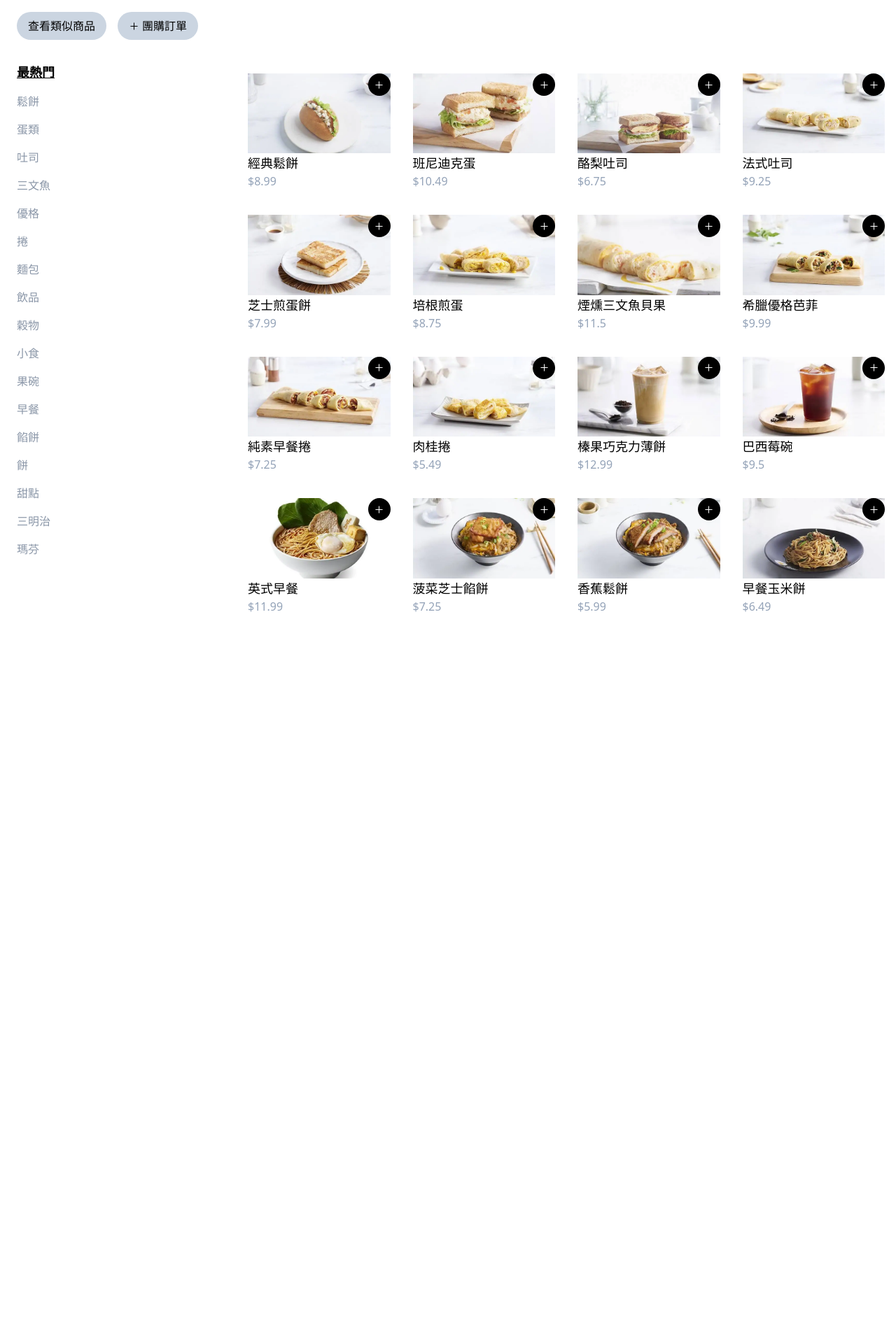
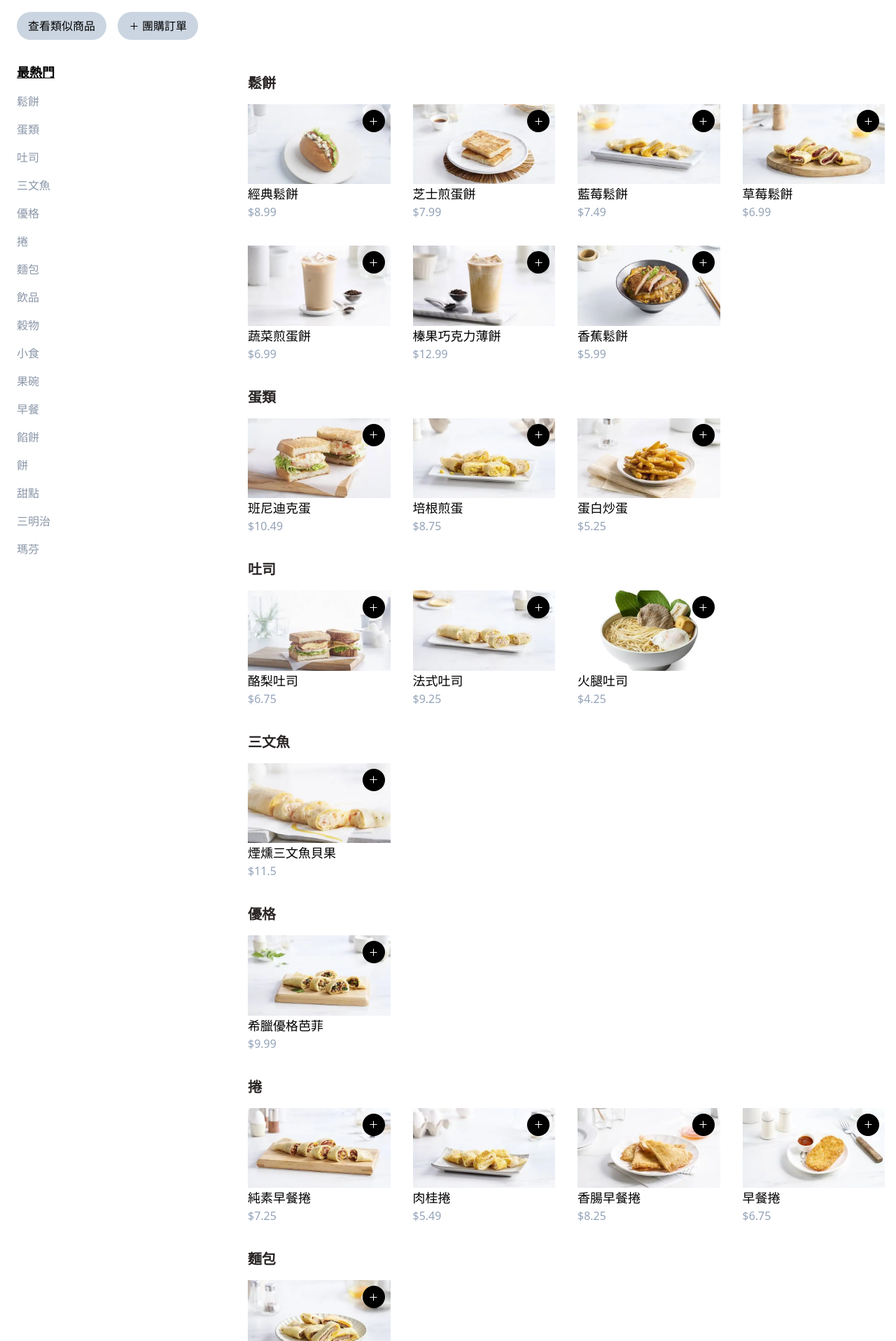
Before and after one commit to 4genie/202309-modern-react-project, a Next.js app: page / in a window 1280 px wide. Shown: the part 503-2420 px from the top of the page at 70% size. Before the commit the page ends 1402 px from the top, so only its background shows below. Built offline with nearby package versions, Linux system fonts and the light colour scheme.

Commit message:
feat:fetch data to CategoryItems

```diff
--- a/src/component/CategoryItems/index.js
+++ b/src/component/CategoryItems/index.js
@@ -1,94 +1,38 @@
-import Item from '../Item';
-const CategoryItems = () => {
-  const breakfastItems = [
-    {
-      image: 'images/1.webp',
-      title: '經典鬆餅',
-      price: 8.99,
-    },
-    {
-      image: 'images/2.webp',
-      title: '班尼迪克蛋',
-      price: 10.49,
-    },
-    {
-      image: 'images/3.webp',
-      title: '酪梨吐司',
-      price: 6.75,
-    },
-    {
-      image: 'images/4.webp',
-      title: '法式吐司',
-      price: 9.25,
-    },
-    {
-      image: 'images/5.webp',
-      title: '芝士煎蛋餅',
-      price: 7.99,
-    },
-    {
-      image: 'images/6.webp',
-      title: '培根煎蛋',
-      price: 8.75,
-    },
-    {
-      image: 'images/7.webp',
-      title: '煙燻三文魚貝果',
-      price: 11.5,
-    },
-    {
-      image: 'images/8.webp',
-      title: '希臘優格芭菲',
-      price: 9.99,
-    },
-    {
-      image: 'images/9.webp',
-      title: '純素早餐捲',
-      price: 7.25,
-    },
-    {
-      image: 'images/10.webp',
-      title: '肉桂捲',
-      price: 5.49,
-    },
-    {
-      image: 'images/21.webp',
-      title: '榛果巧克力薄餅',
-      price: 12.99,
-    },
-    {
-      image: 'images/22.webp',
-      title: '巴西莓碗',
-      price: 9.5,
-    },
-    {
-      image: 'images/23.webp',
-      title: '英式早餐',
-      price: 11.99,
-    },
-    {
-      image: 'images/24.webp',
-      title: '菠菜芝士餡餅',
-      price: 7.25,
-    },
-    {
-      image: 'images/25.webp',
-      title: '香蕉鬆餅',
-      price: 5.99,
-    },
-    {
-      image: 'images/26.webp',
-      title: '早餐玉米餅',
-      price: 6.49,
-    },
-  ];
+import { forwardRef, useEffect } from 'react';
+import map from 'lodash/map';
+import Item from '@/component/Item';
+const CategoryItems = forwardRef(function CategoryItems(
+  { data, active, onClick },
+  ref
+) {
+  useEffect(() => {
+    const activeElement = document.querySelector(`[data-name="${active}"]`);
+    activeElement?.scrollIntoView({
+      behavior: 'smooth',
+      block: 'start',
+    });
+  }, [active]);
   return (
-    <div className="grid grid-cols-4 ">
-      {breakfastItems.map((item, index) => (
-        <Item key={`${item.title}-${index}`} data={item} />
-      ))}
+    <div className="pb-[100px]" ref={ref}>
+      {map(data, (items, title) => {
+        return (
+          <div key={title} data-category={title}>
+            <div
+              data-name={title}
+              className="px-4 text-xl font-bold text-stone-800 mt-4"
+            >
+              {title}
+            </div>
+            <div className="grid grid-cols-4 ">
+              {items?.map((item) => (
+                <Item key={item.id} data={item} onClick={onClick} />
+              ))}
+            </div>
+          </div>
+        );
+      })}
     </div>
   );
-};
+});
 
 export default CategoryItems;
--- a/src/component/Item/index.js
+++ b/src/component/Item/index.js
@@ -41,7 +41,7 @@ const Item = ({ data = {} }) => {
 
       <div
         className={cx(
-          'absolute p-2 top-4 right-4 w-8 h-8 flex items-center justify-center gap-2 bg-black text-white rounded-full  hover:opacity-75 transition-all',
+          'absolute top-6 right-6 w-8 h-8 flex items-center justify-center gap-2 bg-black text-white rounded-full  hover:opacity-75 transition-all',
           { 'w-auto justify-between px-2': isAddBtn }
         )}
       >
--- a/src/component/MenuCategory/MenuItem.js
+++ b/src/component/MenuCategory/MenuItem.js
@@ -4,7 +4,7 @@ const MenuItem = ({ label, active, onClick }) => {
     <div
       onClick={onClick}
       className={cx(
-        'text-slate-500 py-2 hover: opacity-75 transition-opacity',
+        'text-slate-500 py-2 hover: opacity-75 transition-opacity cursor-pointer',
         { 'underline text-slate-900': active }
       )}
     >
--- a/src/data/mockData.json
+++ b/src/data/mockData.json
@@ -1,210 +1,210 @@
 [
   {
     "id": 1,
-    "image": "items/1.webp",
+    "image": "images/1.webp",
     "title": "經典鬆餅",
     "price": 8.99,
     "category": "鬆餅"
   },
   {
     "id": 2,
-    "image": "items/2.webp",
+    "image": "images/2.webp",
     "title": "班尼迪克蛋",
     "price": 10.49,
     "category": "蛋類"
   },
   {
     "id": 3,
-    "image": "items/3.webp",
+    "image": "images/3.webp",
     "title": "酪梨吐司",
     "price": 6.75,
     "category": "吐司"
   },
   {
     "id": 4,
-    "image": "items/4.webp",
+    "image": "images/4.webp",
     "title": "法式吐司",
     "price": 9.25,
     "category": "吐司"
   },
   {
     "id": 5,
-    "image": "items/5.webp",
+    "image": "images/5.webp",
     "title": "芝士煎蛋餅",
     "price": 7.99,
     "category": "鬆餅"
   },
   {
     "id": 6,
-    "image": "items/6.webp",
+    "image": "images/6.webp",
     "title": "培根煎蛋",
     "price": 8.75,
     "category": "蛋類"
   },
   {
     "id": 7,
-    "image": "items/7.webp",
+    "image": "images/7.webp",
     "title": "煙燻三文魚貝果",
     "price": 11.5,
     "category": "三文魚"
   },
   {
     "id": 8,
-    "image": "items/8.webp",
+    "image": "images/8.webp",
     "title": "希臘優格芭菲",
     "price": 9.99,
     "category": "優格"
   },
   {
     "id": 9,
-    "image": "items/9.webp",
+    "image": "images/9.webp",
     "title": "純素早餐捲",
     "price": 7.25,
     "category": "捲"
   },
   {
     "id": 10,
-    "image": "items/10.webp",
+    "image": "images/10.webp",
     "title": "肉桂捲",
     "price": 5.49,
     "category": "捲"
   },
   {
     "id": 11,
-    "image": "items/11.webp",
+    "image": "images/11.webp",
     "title": "藍莓鬆餅",
     "price": 7.49,
     "category": "鬆餅"
   },
   {
     "id": 12,
-    "image": "items/12.webp",
+    "image": "images/12.webp",
     "title": "早餐牛角包",
     "price": 4.99,
     "category": "麵包"
   },
   {
     "id": 13,
-    "image": "items/13.webp",
+    "image": "images/13.webp",
     "title": "草莓鬆餅",
     "price": 6.99,
     "category": "鬆餅"
   },
   {
     "id": 14,
-    "image": "items/14.webp",
+    "image": "images/14.webp",
     "title": "花生醬冰沙碗",
     "price": 5.75,
     "category": "飲品"
   },
   {
     "id": 15,
-    "image": "items/15.webp",
+    "image": "images/15.webp",
     "title": "香腸早餐捲",
     "price": 8.25,
     "category": "捲"
   },
   {
     "id": 16,
-    "image": "items/16.webp",
+    "image": "images/16.webp",
     "title": "燕麥片和牛奶",
     "price": 3.99,
     "category": "穀物"
   },
   {
     "id": 17,
-    "image": "items/17.webp",
+    "image": "images/17.webp",
     "title": "早餐捲",
     "price": 6.75,
     "category": "捲"
   },
   {
     "id": 18,
-    "image": "items/18.webp",
+    "image": "images/18.webp",
     "title": "炸薯餅",
     "price": 4.5,
     "category": "小食"
   },
   {
     "id": 19,
-    "image": "items/19.webp",
+    "image": "images/19.webp",
     "title": "蛋白炒蛋",
     "price": 5.25,
     "category": "蛋類"
   },
   {
     "id": 20,
-    "image": "items/20.webp",
+    "image": "images/20.webp",
     "title": "蔬菜煎蛋餅",
     "price": 6.99,
     "category": "鬆餅"
   },
   {
     "id": 21,
-    "image": "items/21.webp",
+    "image": "images/21.webp",
     "title": "榛果巧克力薄餅",
     "price": 12.99,
     "category": "鬆餅"
   },
   {
     "id": 22,
-    "image": "items/22.webp",
+    "image": "images/22.webp",
     "title": "巴西莓碗",
     "price": 9.5,
     "category": "果碗"
   },
   {
     "id": 23,
-    "image": "items/23.webp",
+    "image": "images/23.webp",
     "title": "英式早餐",
     "price": 11.99,
     "category": "早餐"
   },
   {
     "id": 24,
-    "image": "items/24.webp",
+    "image": "images/24.webp",
     "title": "菠菜芝士餡餅",
     "price": 7.25,
     "category": "餡餅"
   },
   {
     "id": 25,
-    "image": "items/25.webp",
+    "image": "images/25.webp",
     "title": "香蕉鬆餅",
     "price": 5.99,
     "category": "鬆餅"
   },
   {
     "id": 26,
-    "image": "items/26.webp",
+    "image": "images/26.webp",
     "title": "早餐玉米餅",
     "price": 6.49,
     "category": "餅"
   },
   {
     "id": 27,
-    "image": "items/27.webp",
+    "image": "images/27.webp",
     "title": "藍莓杯子蛋糕",
     "price": 3.75,
     "category": "甜點"
   },
   {
     "id": 28,
-    "image": "items/28.webp",
+    "image": "images/28.webp",
     "title": "火腿吐司",
     "price": 4.25,
     "category": "吐司"
   },
   {
     "id": 29,
-    "image": "items/29.webp",
+    "image": "images/29.webp",
     "title": "起司奶酪三明治",
     "price": 5.75,
     "category": "三明治"
   },
   {
     "id": 30,
-    "image": "items/30.webp",
+    "image": "images/30.webp",
     "title": "巧克力瑪芬",
     "price": 3.99,
     "category": "瑪芬"
```
